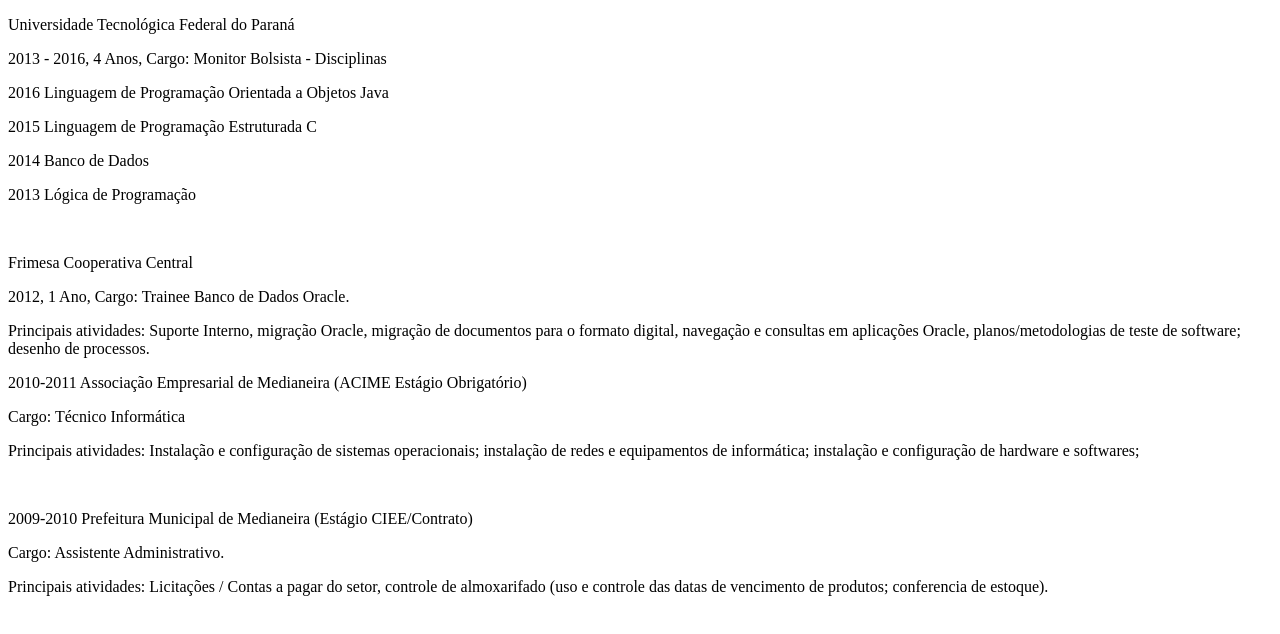
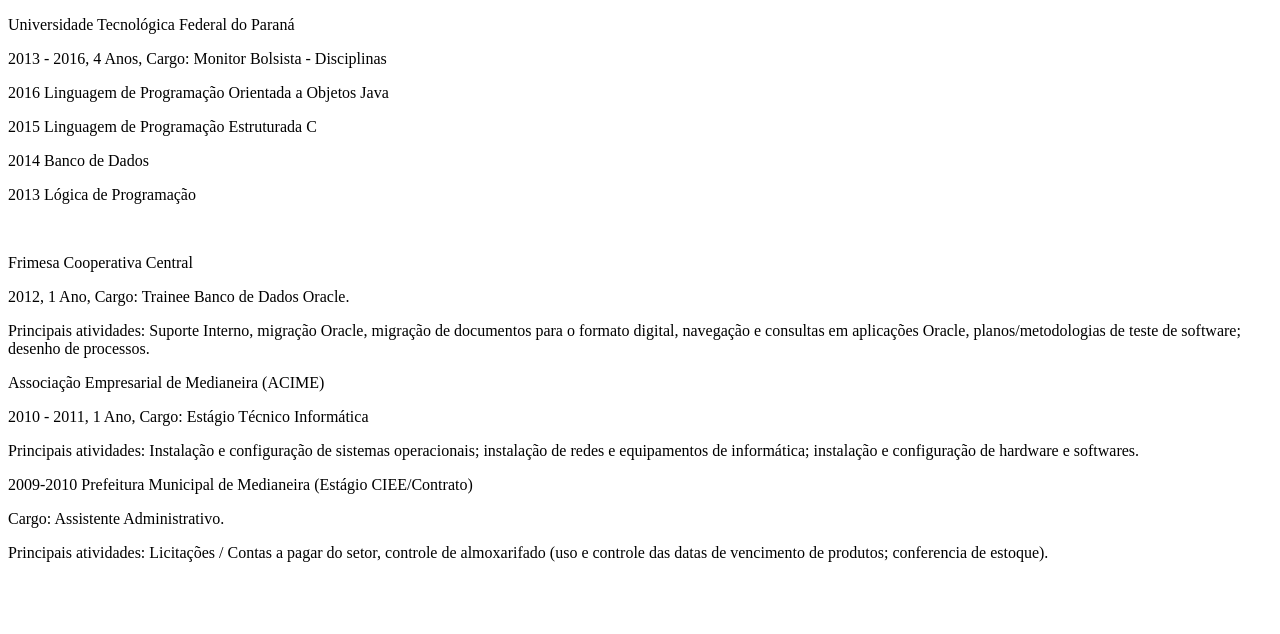
Before and after one commit to rvsfara/rvsfara.github.io, a plain HTML site: page experiencia.html in a window 1280 px wide. Drawn offline with Linux system fonts and the light colour scheme.

Commit message:
Descrição experiencias
Ajuste parágrafos

```diff
--- a/experiencia.html
+++ b/experiencia.html
@@ -16,22 +16,11 @@
 para o formato digital, navegação e consultas em aplicações Oracle,
 planos/metodologias de teste de software; desenho de processos.</p>
 
-
-
-<p class=MsoNormal style='line-height:normal;border:none'><span
-style='font-size:12.0pt;color:black'>2010-2011 Associação Empresarial de
-Medianeira (ACIME Estágio Obrigatório) </span></p>
-
-<p class=MsoNormal style='line-height:normal;border:none'><span
-style='font-size:12.0pt;color:black'>Cargo: Técnico Informática </span></p>
-
-<p class=MsoNormal style='line-height:normal;border:none'><span
-style='font-size:12.0pt;color:black'>Principais atividades: Instalação e configuração
+<p>Associação Empresarial de Medianeira (ACIME)</p>
+<p>2010 - 2011, 1 Ano, Cargo: Estágio Técnico Informática</p>
+<p>Principais atividades: Instalação e configuração
 de sistemas operacionais; instalação de redes e equipamentos de informática; instalação
-e configuração de hardware e softwares; </span></p>
-
-<p class=MsoNormal style='line-height:normal;border:none'><span
-style='font-size:12.0pt;color:black'>&nbsp;</span></p>
+e configuração de hardware e softwares.</p>
 
 <p class=MsoNormal style='line-height:normal;border:none'><span
 style='font-size:12.0pt;color:black'>2009-2010 Prefeitura Municipal de
```
Also changed, not shown: 1 other file.
